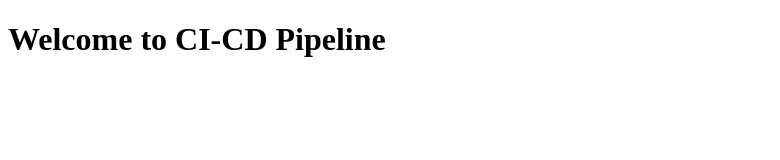
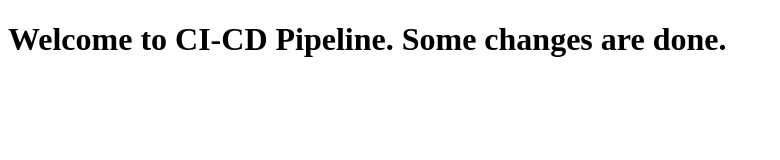
Before and after one commit to krish2497/cicd-sample, a plain HTML site: page index.html in a window 1280 px wide. Shown: the whole page, without its empty margins (0-780 px from the left). Drawn offline with Linux system fonts and the light colour scheme.

Commit message:
Update index.html

```diff
--- a/index.html
+++ b/index.html
@@ -2,7 +2,7 @@
 <html>
 <body>
 
-<h1>Welcome to CI-CD Pipeline</h1>
+<h1>Welcome to CI-CD Pipeline. Some changes are done.</h1>
 
 </body>
 </html>
```
